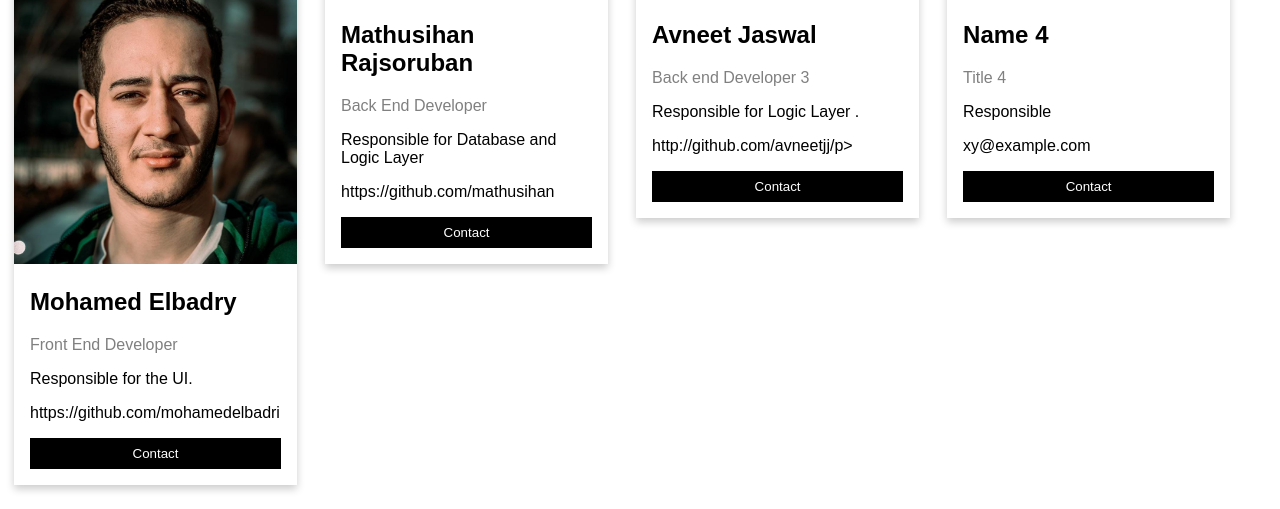
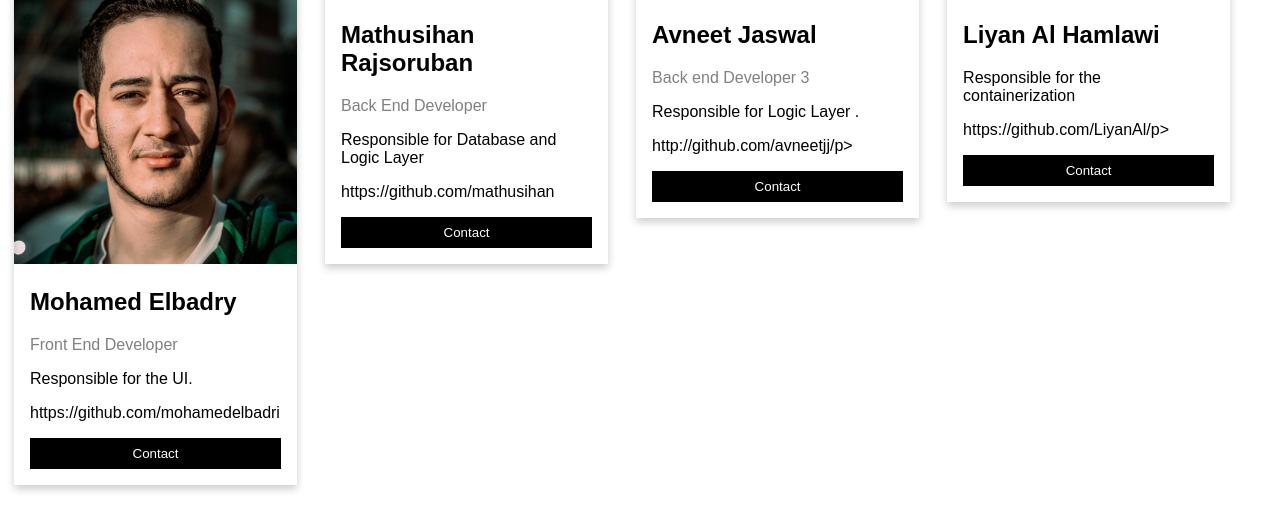
Before and after one commit to mathusihan/CPS831PROJECT, a website: page aboutus.html in a window 1280 px wide. Shown: the part 307-816 px from the top of the page. Drawn offline with Linux system fonts and the light colour scheme.

Commit message:
Liyan's section

```diff
--- a/aboutus.html
+++ b/aboutus.html
@@ -129,12 +129,12 @@
 
         <div class="column">
             <div class="card">
-                <img src="" alt="" style="width:100%">
+                <img src="Pic.jpeg" alt="" style="width:100%">
                 <div class="container">
-                    <h2>Name 4</h2>
-                    <p class="title">Title 4</p>
-                    <p>Responsible</p>
-                    <p>xy@example.com</p>
+                    <h2>Liyan Al Hamlawi</h2>
+                    <p class="title"></p>
+                    <p>Responsible for the containerization</p>
+                    <p>https://github.com/LiyanAl/p>
                     <p><button class="button">Contact</button></p>
                 </div>
             </div>
```
